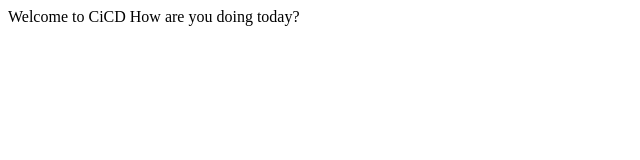
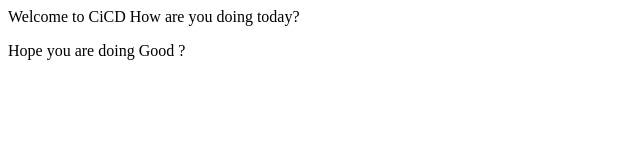
Before and after one commit to abuzazi/ansible, a plain HTML site: page index.html in a window 1280 px wide. Shown: the whole page, without its empty margins (0-640 px from the left). Drawn offline with Linux system fonts and the light colour scheme.

Commit message:
Update index.html

```diff
--- a/index.html
+++ b/index.html
@@ -1,2 +1,4 @@
 Welcome to CiCD
 How are you doing today?
+
+<p>Hope you are doing Good ?</p>
```
